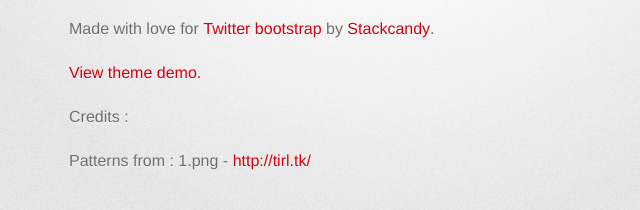
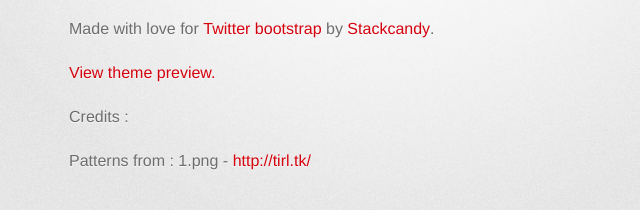
Before and after one commit to digitalvm/white.io, a plain HTML site: page index.html in a window 1280 px wide. Shown: the part 346-556 px from the top of the page, 261-901 px from the left. Drawn offline with Linux system fonts and the light colour scheme; a web font is replaced by a local one.

Commit message:
fix preview

```diff
--- a/index.html
+++ b/index.html
@@ -36,7 +36,7 @@
 
 <p>Made with love for <a href="https://github.com/twitter/bootstrap">Twitter bootstrap</a> by  <a href="http://stackcandy.com">Stackcandy</a>.</p>
 
-<p><a href="http://digitalvm.github.com/white.io/demo/">View theme demo.</a></p>
+<p><a href="http://digitalvm.github.com/white.io/preview/">View theme preview.</a></p>
 
 <p>Credits : </p>
 <p>Patterns from :
```
